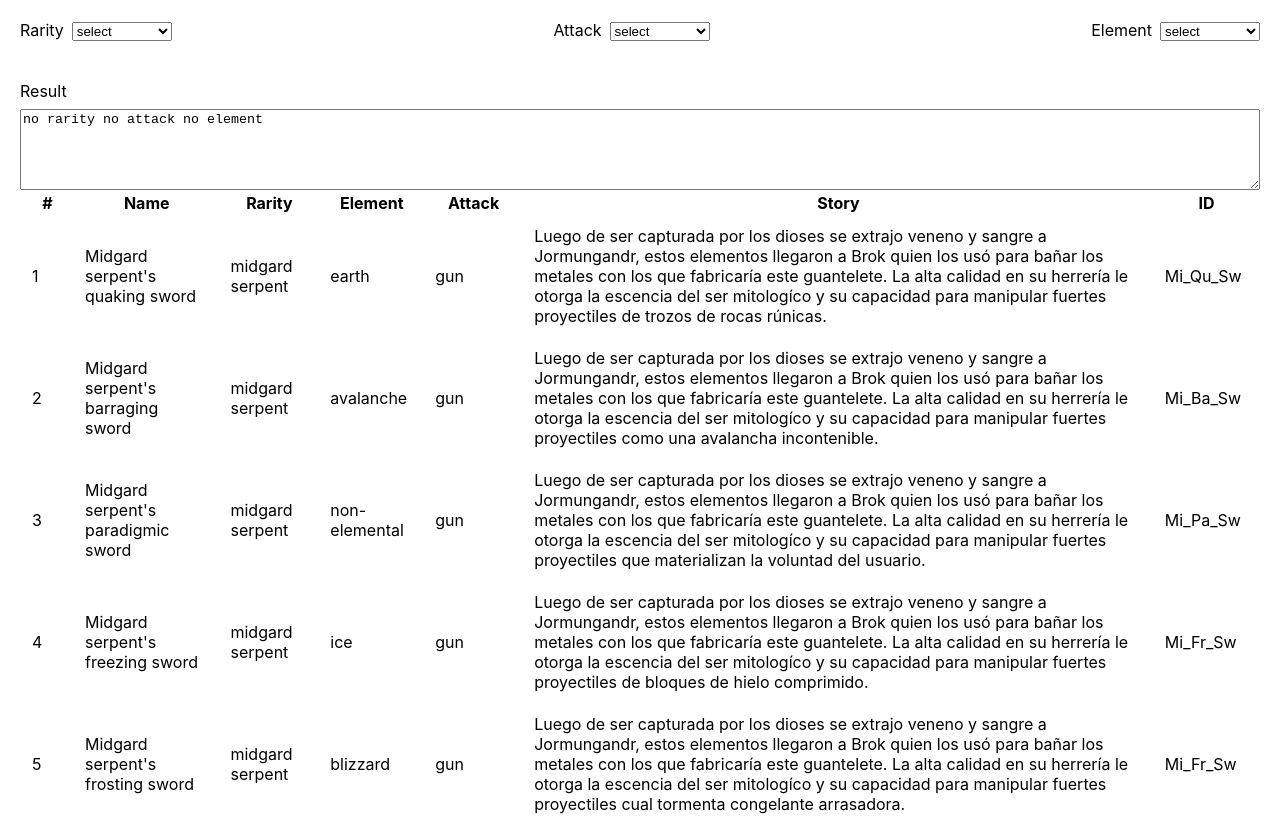
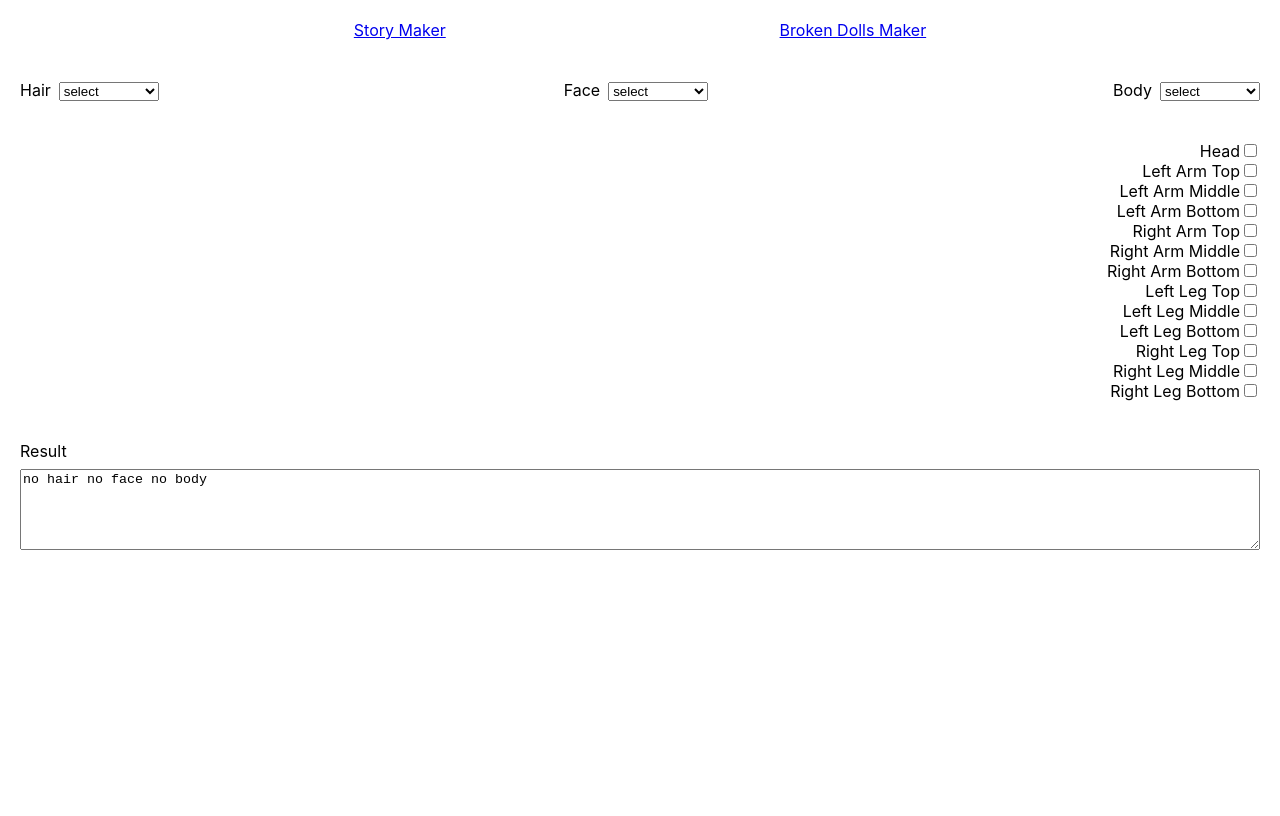
Before and after one commit to CottonBottom/EMBLA_StoryMaker, a React (Create React App) app in the folder embla-story-maker/: page /dolls in a window 1280 px wide. Shown: the top 816 px of the page. Built offline with nearby package versions, Linux system fonts and the light colour scheme.

Commit message:
doll maker
doll maker

```diff
--- a/embla-story-maker/package.json
+++ b/embla-story-maker/package.json
@@ -43,5 +43,9 @@
       "last 1 firefox version",
       "last 1 safari version"
     ]
+  },
+  "devDependencies": {
+    "@types/react-router-dom": "^5.3.2",
+    "react-router-dom": "^5.3.0"
   }
 }
--- /dev/null
+++ b/embla-story-maker/src/DollMaker/DollData.json
@@ -0,0 +1,20 @@
+{
+  "hairs":["hair_one","hair_two","hair_three"],
+  "faces":["face_one","face_two","face_three"],
+  "bodies":["body_one","body_two","body_three"],
+  "parts":[
+    "head",
+    "left_arm_top",
+    "left_arm_middle",
+    "left_arm_bottom",
+    "right_arm_top",
+    "right_arm_middle",
+    "right_arm_bottom",
+    "left_leg_top",
+    "left_leg_middle",
+    "left_leg_bottom",
+    "right_leg_top",
+    "right_leg_middle",
+    "right_leg_bottom"
+  ]
+}
--- /dev/null
+++ b/embla-story-maker/src/DollMaker/DollMaker.tsx
@@ -0,0 +1,137 @@
+import React, { useState } from "react";
+import dollData from "./DollData.json";
+
+const StoryMaker = () => {
+  const [hair, setHair] = useState<string>("no hair");
+  const [face, setFace] = useState<string>("no face");
+  const [body, setBody] = useState<string>("no body");
+
+  const getHair = () => {
+    const options: JSX.Element[] = [<option hidden>select</option>];
+    dollData.hairs.forEach((hair) => {
+      options.push(<option value={hair}>{hair}</option>);
+    });
+    return options;
+  };
+
+  const getFace = () => {
+    const options: JSX.Element[] = [<option hidden>select</option>];
+    dollData.faces.forEach((face) => {
+      options.push(<option value={face}>{face}</option>);
+    });
+    return options;
+  };
+
+  const getBody = () => {
+    const options: JSX.Element[] = [<option hidden>select</option>];
+    dollData.bodies.forEach((body) => {
+      options.push(<option value={body}>{body}</option>);
+    });
+    return options;
+  };
+
+  const makeBody = () => {
+    return `${hair} ${face} ${body}`;
+  };
+
+  return (
+    <div className="container">
+      <div className="top">
+        <div>
+          <label htmlFor="hair">Hair</label>
+          <select name="" id="hair" onChange={(e) => setHair(e.target.value)}>
+            {getHair()}
+          </select>
+        </div>
+        <div>
+          <label htmlFor="face">Face</label>
+          <select name="" id="face" onChange={(e) => setFace(e.target.value)}>
+            {getFace()}
+          </select>
+        </div>
+        <div>
+          <label htmlFor="element">Body</label>
+          <select name="" id="body" onChange={(e) => setBody(e.target.value)}>
+            {getBody()}
+          </select>
+        </div>
+      </div>
+      <div className="middle">
+        <div>
+          <label htmlFor="head">Head</label>
+          <input type="checkbox" name="head" id="head" />
+        </div>
+        <div>
+          <label htmlFor="left_arm_top">Left Arm Top</label>
+          <input type="checkbox" name="left_arm_top" id="left_arm_top" />
+        </div>
+        <div>
+          <label htmlFor="left_arm_middle">Left Arm Middle</label>
+          <input type="checkbox" name="left_arm_middle" id="left_arm_middle" />
+        </div>
+        <div>
+          <label htmlFor="left_arm_bottom">Left Arm Bottom</label>
+          <input type="checkbox" name="left_arm_bottom" id="left_arm_bottom" />
+        </div>
+        <div>
+          <label htmlFor="right_arm_top">Right Arm Top</label>
+          <input type="checkbox" name="right_arm_top" id="right_arm_top" />
+        </div>
+        <div>
+          <label htmlFor="right_arm_middle">Right Arm Middle</label>
+          <input
+            type="checkbox"
+            name="right_arm_middle"
+            id="right_arm_middle"
+          />
+        </div>
+        <div>
+          <label htmlFor="right_arm_bottom">Right Arm Bottom</label>
+          <input
+            type="checkbox"
+            name="right_arm_bottom"
+            id="right_arm_bottom"
+          />
+        </div>
+        <div>
+          <label htmlFor="left_leg_top">Left Leg Top</label>
+          <input type="checkbox" name="left_leg_top" id="left_leg_top" />
+        </div>
+        <div>
+          <label htmlFor="left_leg_middle">Left Leg Middle</label>
+          <input type="checkbox" name="left_leg_middle" id="left_leg_middle" />
+        </div>
+        <div>
+          <label htmlFor="left_leg_bottom">Left Leg Bottom</label>
+          <input type="checkbox" name="left_leg_bottom" id="left_leg_bottom" />
+        </div>
+        <div>
+          <label htmlFor="right_leg_top">Right Leg Top</label>
+          <input type="checkbox" name="right_leg_top" id="right_leg_top" />
+        </div>
+        <div>
+          <label htmlFor="right_leg_middle">Right Leg Middle</label>
+          <input
+            type="checkbox"
+            name="right_leg_middle"
+            id="right_leg_middle"
+          />
+        </div>
+        <div>
+          <label htmlFor="right_leg_bottom">Right Leg Bottom</label>
+          <input
+            type="checkbox"
+            name="right_leg_bottom"
+            id="right_leg_bottom"
+          />
+        </div>
+      </div>
+      <div className="bottom">
+        <label htmlFor="result">Result</label>
+        <textarea value={makeBody()} rows={5} />
+      </div>
+    </div>
+  );
+};
+
+export default StoryMaker;
--- a/embla-story-maker/src/index.css
+++ b/embla-story-maker/src/index.css
@@ -34,6 +34,13 @@ code {
   margin-right: 8px;
 }
 
+.middle {
+  display: flex;
+  flex-direction: column;
+  align-items: flex-end;
+  margin-bottom: 40px;
+}
+
 .bottom {
   display: flex;
   flex-direction: column;
@@ -47,3 +54,10 @@ code {
 td {
   padding: 10px;
 }
+
+.menu {
+  display: flex;
+  flex-direction: row;
+  justify-content: space-evenly;
+  padding: 20px;
+}
--- a/embla-story-maker/src/index.tsx
+++ b/embla-story-maker/src/index.tsx
@@ -1,12 +1,25 @@
 import React from "react";
+import { BrowserRouter as Router, Switch, Route, Link } from "react-router-dom";
 import ReactDOM from "react-dom";
 import "./index.css";
 import reportWebVitals from "./reportWebVitals";
 import StoryMaker from "./StoryMaker/StoryMaker";
+import DollMaker from "./DollMaker/DollMaker";
 
 ReactDOM.render(
   <React.StrictMode>
-    <StoryMaker />
+    <Router>
+      <div className="menu">
+        <Link to="/story">Story Maker</Link>
+        <Link to="/dolls">Broken Dolls Maker</Link>
+      </div>
+      <Route exact path="/story">
+        <StoryMaker />
+      </Route>
+      <Route exact path="/dolls">
+        <DollMaker />
+      </Route>
+    </Router>
   </React.StrictMode>,
   document.getElementById("root")
 );
```
Also changed, not shown: 1 other file (tests, documents, lock files or other folders).
